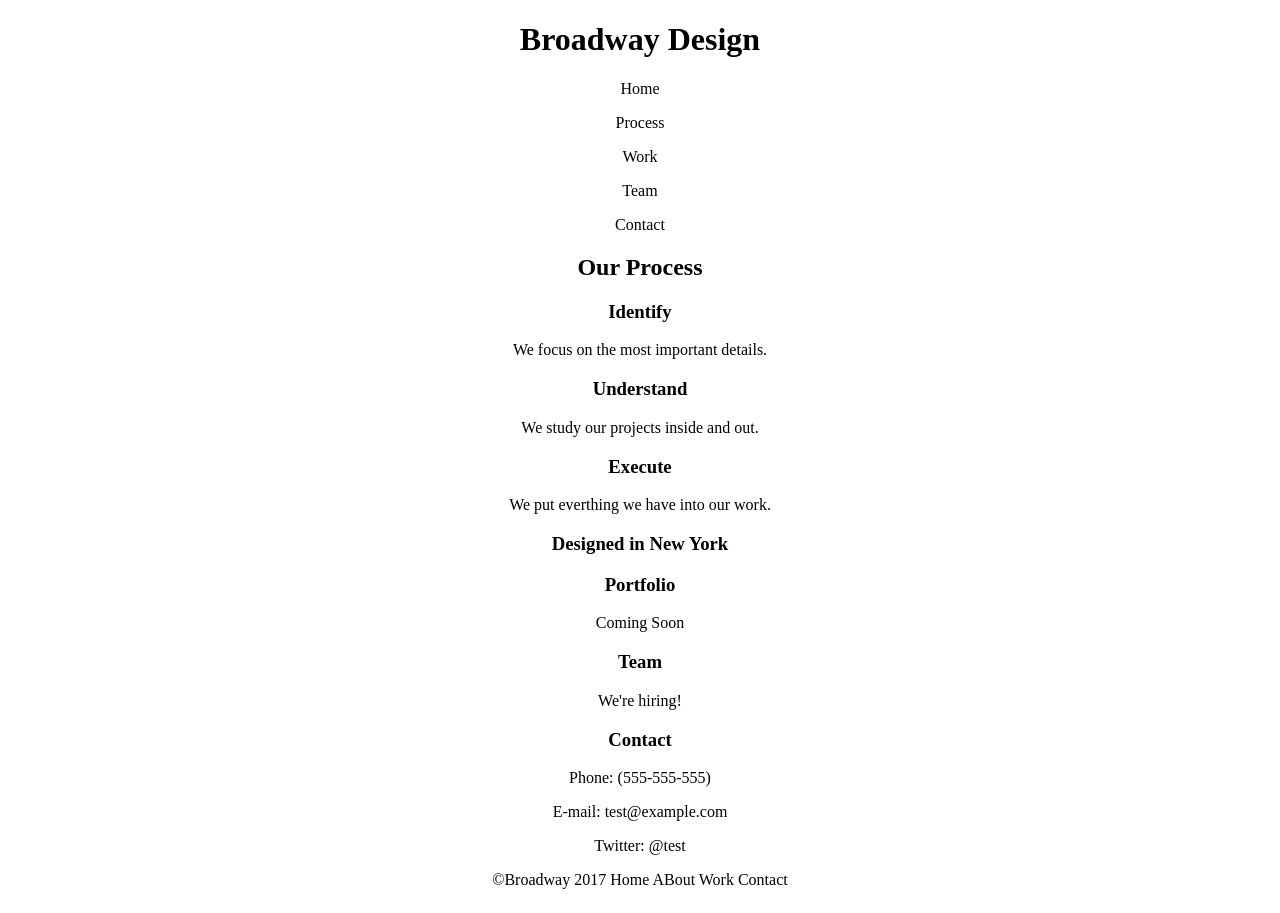
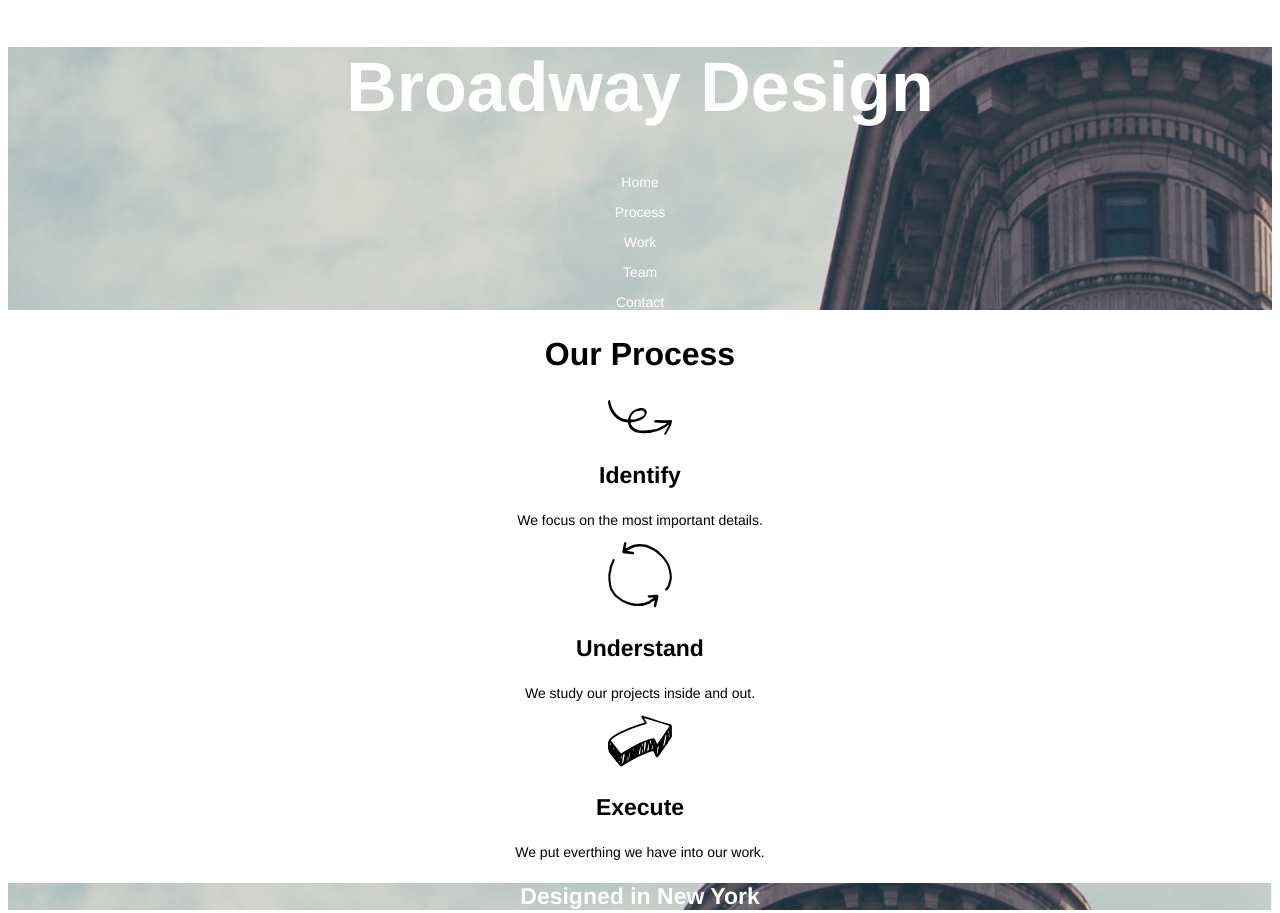
Before and after one commit to vexodium/Broadway, a plain HTML site: page index.html in a window 1280 px wide. Shown: the top 913 px of the page. Drawn offline with Linux system fonts and the light colour scheme.

Commit message:
Almost Done

```diff
--- a/index.html
+++ b/index.html
@@ -11,24 +11,26 @@
 
        <h1>Broadway Design</h1>
 
-       <p>Home</p>
+       <div class="toplinks"><p>Home</p>
        <p>Process</p>
        <p>Work</p>
        <p>Team</p>
-       <p>Contact</p>
+       <p>Contact</p></div>
 
      </div>
 
      <h2>Our Process</h2>
-
+     <img src="resources/identify.svg" alt="">
      <h3>Identify</h3>
        <p>We focus on the most important details.</p>
+      <img src="resources/understand.svg" alt="">
      <h3>Understand</h3>
         <p>We study our projects inside and out.</p>
+      <img src="resources/execute.svg" alt="">
      <h3>Execute</h3>
         <p>We put everthing we have into our work.</p>
 
-        <div class="">
+        <div class="middle">
           <h3>Designed in New York</h3>
         </div>
 
--- a/resources/style.css
+++ b/resources/style.css
@@ -1,3 +1,47 @@
 body {
   text-align: center;
 }
+
+.header {
+  background-image: url("background1.png");
+  background-size: cover;
+}
+
+h1 {
+  font-size: 70px;
+  color: white;
+  font-weight: bold;
+  font-family: Helvetica;
+}
+
+.toplinks {
+  font-family: Helvetica;
+  font-size: 18px;
+  color:white;
+}
+
+h2 {
+  font-family: Helvetica;
+  font-size: 32px;
+  font-weight: bold;
+}
+
+h3 {
+  font-family: Helvetica;
+  font-size: 23px;
+  font-weight: bold;
+}
+
+.middle {
+  background-image: url("background1.png");
+  background-size: cover;
+  font-family: Helvetica;
+  font-size: 32px;
+  font-weight: bold;
+  color: white;
+}
+
+p {
+  font-family: Helvetica;
+  font-size: 14px;
+}
```
